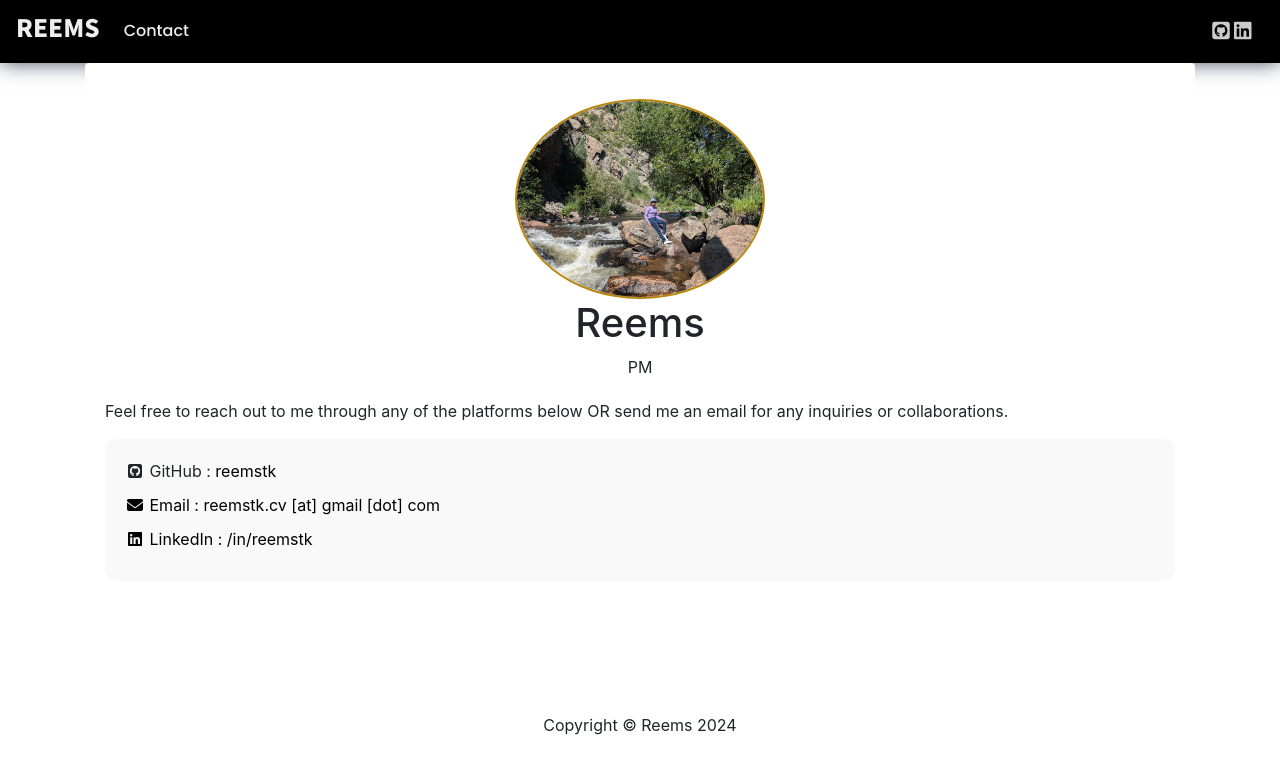
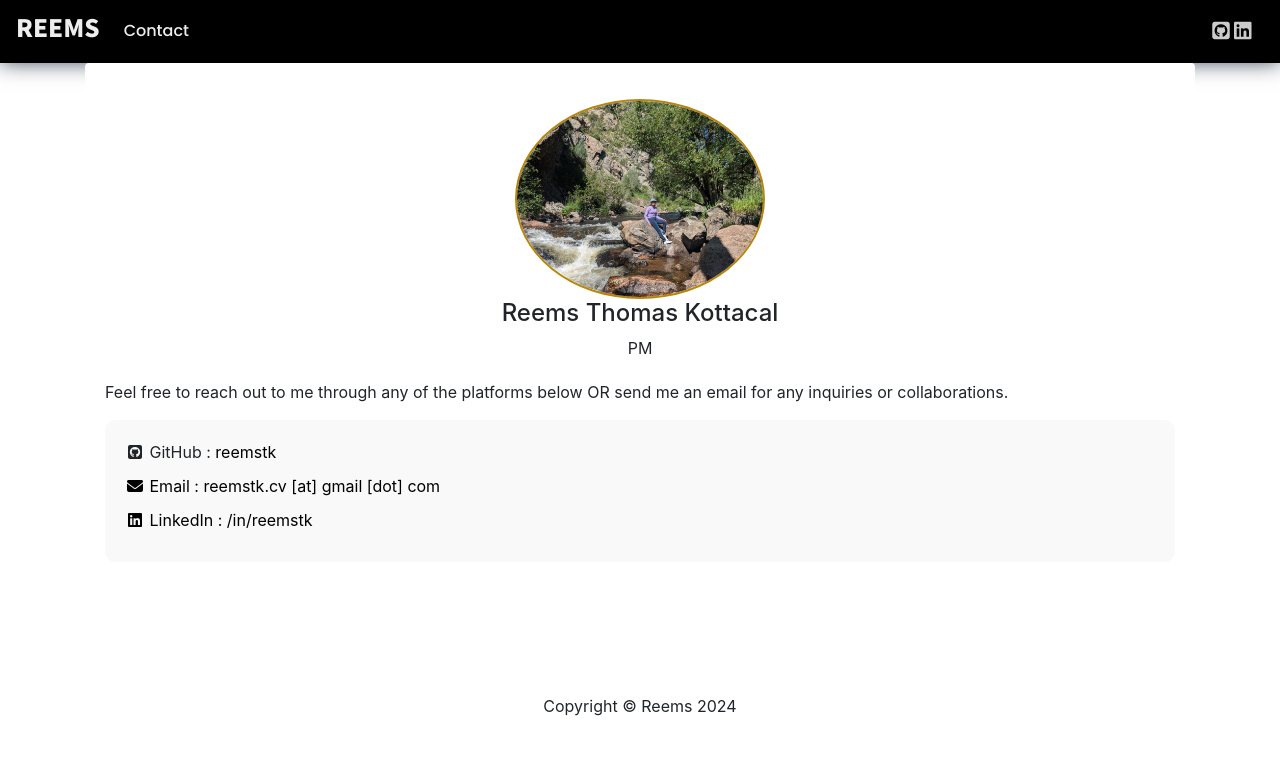
Before and after one commit to reemstk/reemstk.github.io, a Jekyll site: the page built from contact.md, in a window 1280 px wide. Shown: the top 774 px of the page. Built offline with Jekyll 4.4.1, drawn with Linux system fonts in a browser that asks for light colours; nearby versions of some CDN libraries; comment, search, counter and statistics services are not loaded.

Commit message:
Update contact.html

```diff
--- a/_layouts/contact.html
+++ b/_layouts/contact.html
@@ -19,7 +19,7 @@ last-updated: 2024-07-16 10:12 AM
       </div>
     </div>
   </div>
-  <h1>Reems</h1>
+  <h4>Reems Thomas Kottacal</h4>
   <p>PM</p>
 </div>
 <!-- Introduction or About Me Section -->
```
